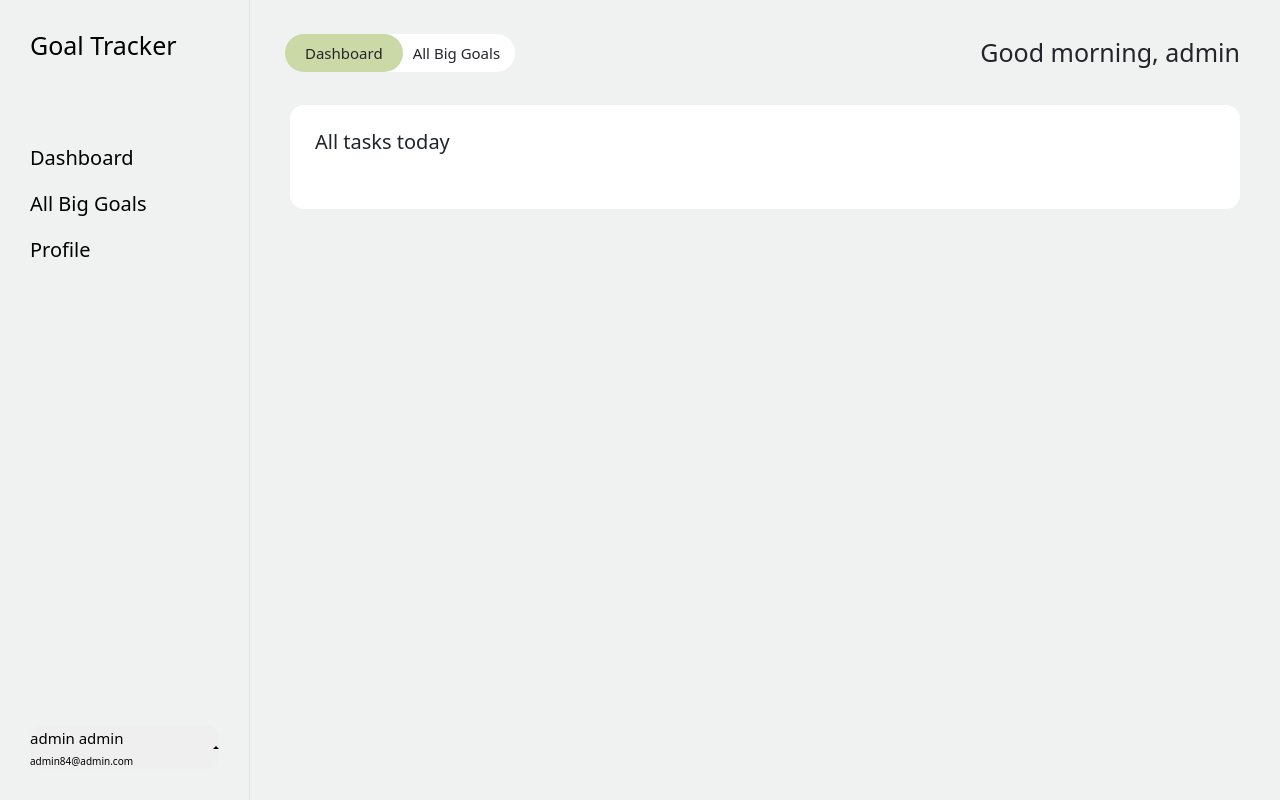
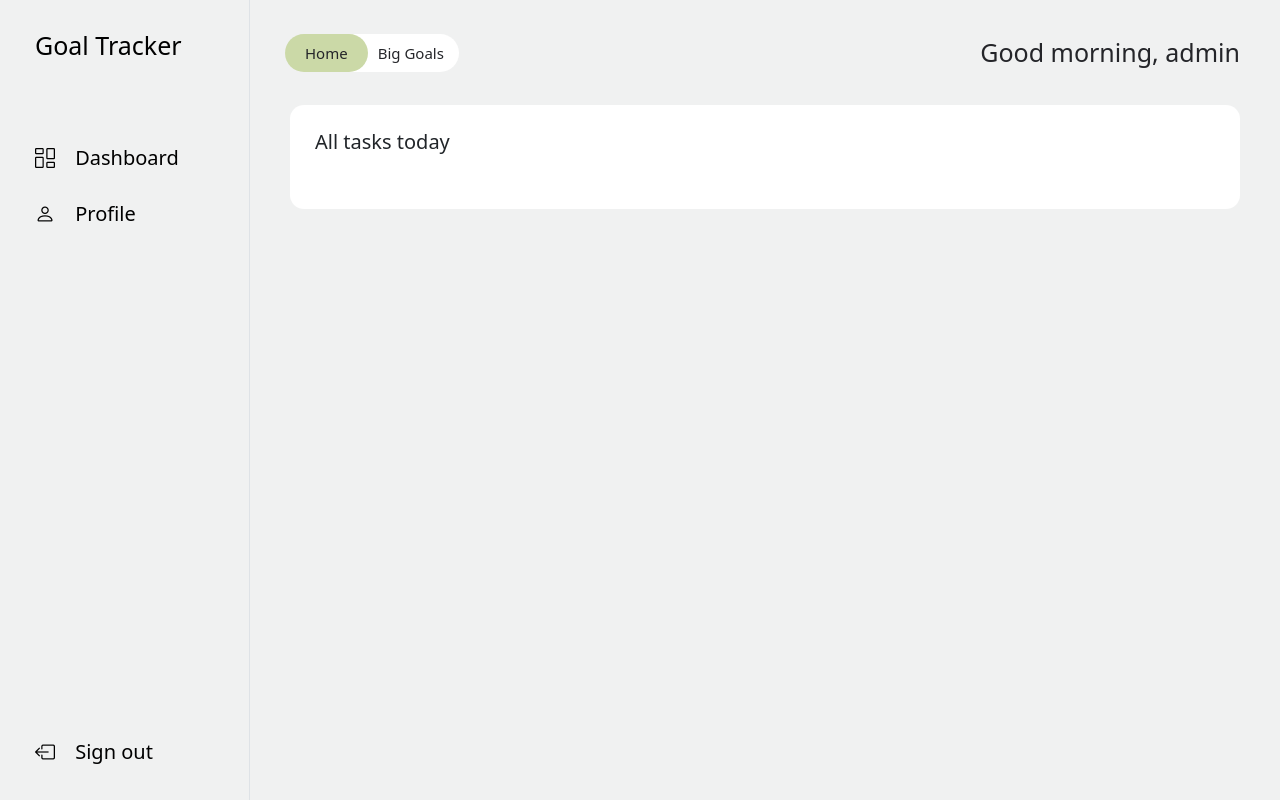
Before and after one commit to repsandcode/goals_tracker, a Django app: page / in a window 1280 px wide. Run offline with Django 5.2, Linux system fonts and the light colour scheme; a user stored in the database is signed in; data comes from the database, SQL or seed files in the repository; both versions use the stored data as it was after the commit; data that the repository does not hold is empty; some libraries are stand-ins or nearby versions.

Commit message:
modify sidebar

```diff
--- a/base/goals_tracker/static/goals_tracker/styles.css
+++ b/base/goals_tracker/static/goals_tracker/styles.css
@@ -67,7 +67,7 @@ textarea:focus {
   min-width: 250px;
   max-width: 300px;
   height: 100%;
-  padding: 3rem;
+  padding: 3rem 0 3rem 3.5rem;
 }
 .app-sidebar--nav {
   list-style: none;
@@ -75,7 +75,7 @@ textarea:focus {
   margin: 0;
   display: flex;
   flex-direction: column;
-  gap: 1rem;
+  gap: 2rem;
   margin-top: 8rem;
 }
 .profile-btn {
--- a/base/goals_tracker/templates/goals_tracker/home_page.html
+++ b/base/goals_tracker/templates/goals_tracker/home_page.html
@@ -9,10 +9,10 @@
   <section class="d-flex justify-content-between mb-5">
     <div class="align-self-center d-flex page-status">
       <div id="show-dashboard" class="page-status--box page-status--box-on">
-        <h4 class="fw-light m-0">Dashboard</h4>
+        <h4 class="fw-light m-0">Home</h4>
       </div>
       <div id="show-big-goals" class="page-status--box page-status--box-off">
-        <h4 class="fw-light m-0">All Big Goals</h4>
+        <h4 class="fw-light m-0">Big Goals</h4>
       </div>
     </div>
 
--- a/base/goals_tracker/templates/goals_tracker/layout.html
+++ b/base/goals_tracker/templates/goals_tracker/layout.html
@@ -28,17 +28,29 @@
         </a>
 
         <ul class="app-sidebar--nav">
-          <li class="fs-2"><a href="{% url 'goals_tracker:index' %}"
-              class="text-decoration-none text-black">Dashboard</a>
+          <li class="fs-2 fw-light">
+            <a href="{% url 'goals_tracker:index' %}" class="text-decoration-none text-black">
+              <i class="bi bi-columns-gap"></i>
+              <span class="ms-4">Dashboard</span>
+            </a>
           </li>
-          <li class="fs-2"><a href="{% url 'goals_tracker:index' %}" class="text-decoration-none text-black">All Big
-              Goals</a></li>
-          <li class="fs-2"><a href="{% url 'goals_tracker:index' %}" class="text-decoration-none text-black">Profile</a>
+          <li class="fs-2 fw-light">
+            <a href="{% url 'goals_tracker:index' %}" class="text-decoration-none text-black">
+              <i class="bi bi-person"></i>
+              <span class="ms-4">Profile</span>
+            </a>
           </li>
         </ul>
       </div>
 
-      <div class="btn-group dropup">
+      <div>
+        <a href="{% url 'goals_tracker:logout' %}" class="text-decoration-none text-black fs-2 fw-light">
+          <i class="bi bi-box-arrow-left"></i>
+          <span class="ms-4">Sign out</span>
+        </a>
+      </div>
+
+      <!-- <div class="btn-group dropup">
         <button type="button" class="dropdown-toggle box-radius profile-btn" data-bs-toggle="dropdown"
           aria-expanded="false">
           <div id="profile-header" class="text-start pe-4 me-4"></div>
@@ -50,15 +62,8 @@
               <span class="ms-4">Profile</span>
             </li>
           </a>
-          <a href="{% url 'goals_tracker:logout' %}" class="text-decoration-none text-dark">
-            <li class="fs-4 profile-header-dropdown--item">
-              <i class="bi bi-box-arrow-right"></i>
-              <span class="ms-4">Sign out</span>
-            </li>
-          </a>
         </ul>
-      </div>
-
+      </div> -->
     </header>
     {% endblock %}
 
```
Also changed, not shown: base/db.sqlite3.
